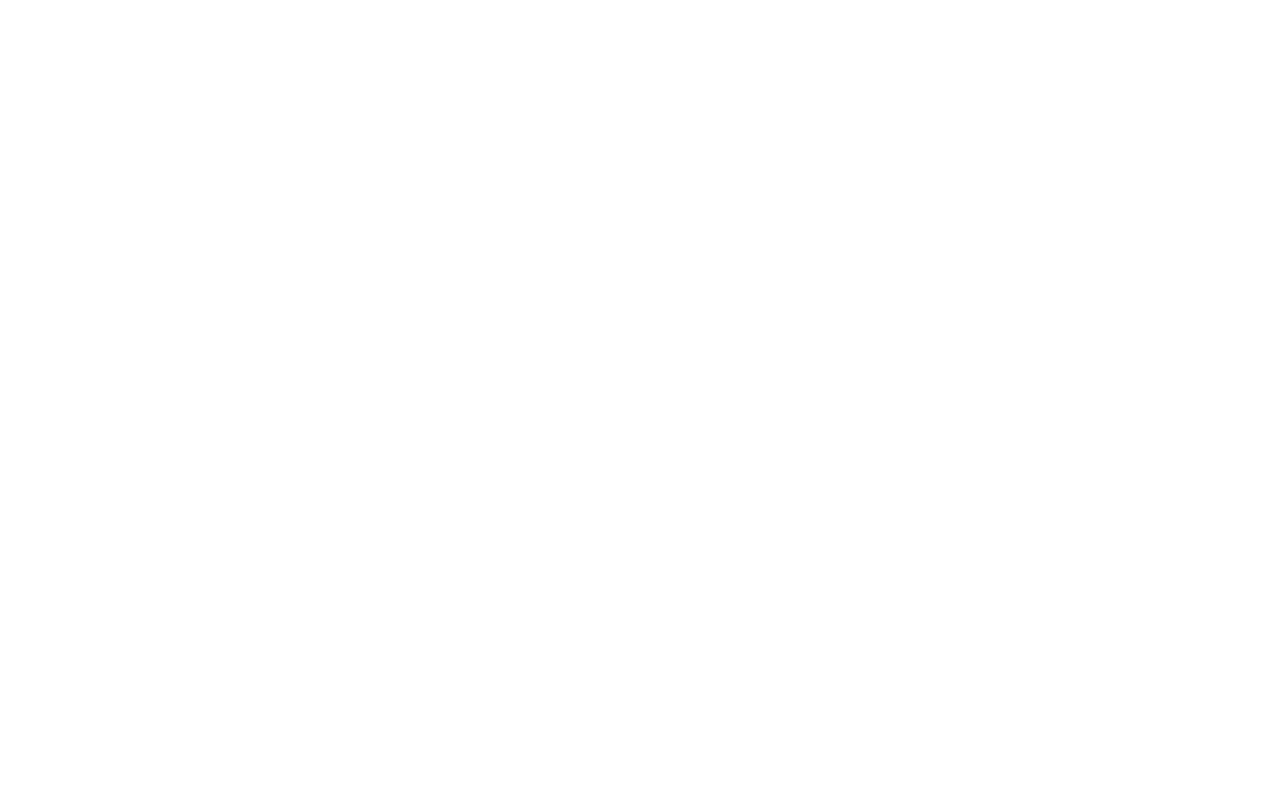
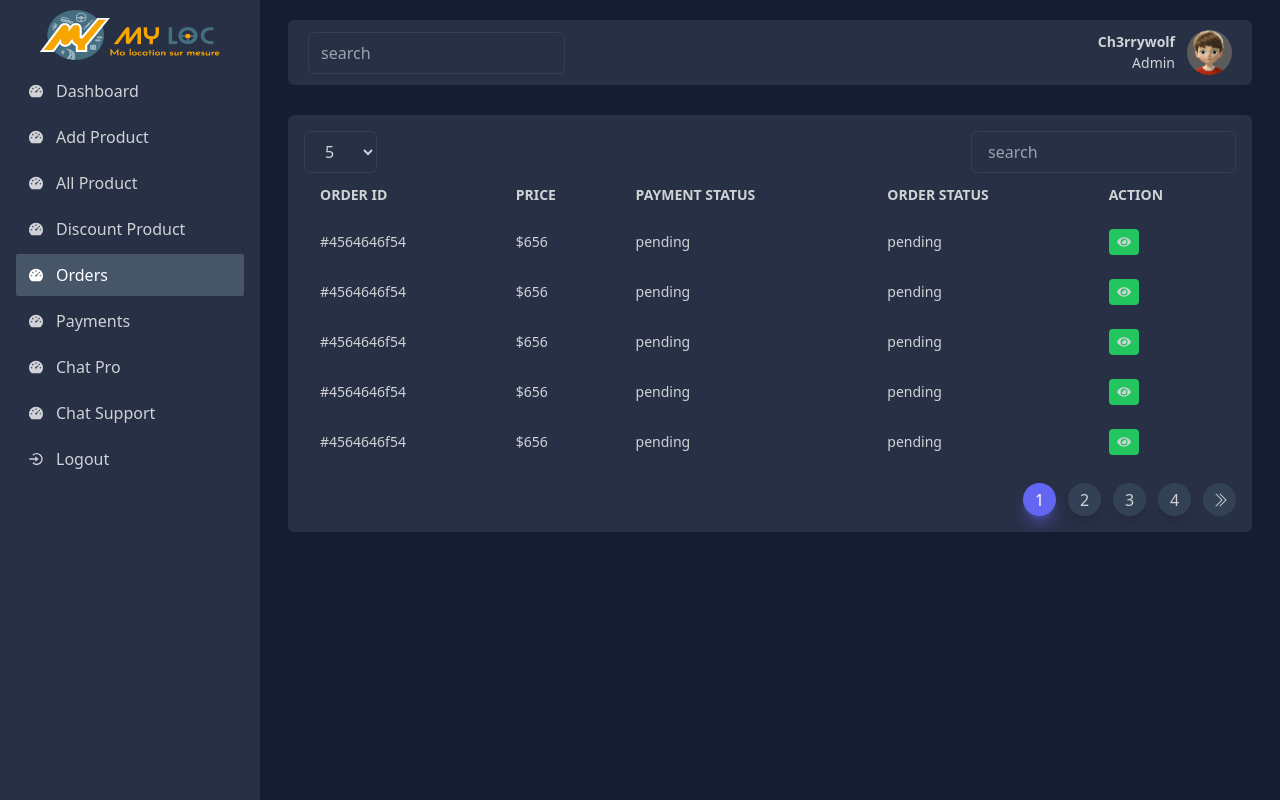
Before and after one commit to ch3rrywolf/krea, a React (Create React App) app in the folder dashboard/: page /archi/dashboard/orders in a window 1280 px wide. Before the commit this address had no page. Built offline with nearby package versions, Linux system fonts and the light colour scheme.

Commit message:
[FRONT] Orders Archi {Orders.jsx.}

```diff
--- a/dashboard/src/router/routes/archiRoutes.js
+++ b/dashboard/src/router/routes/archiRoutes.js
@@ -5,6 +5,7 @@
 const AddProduct = lazy(() => import("../../views/archi/AddProduct"))
 const Products = lazy(() => import("../../views/archi/Products"))
 const DiscountProducts = lazy(() => import("../../views/archi/DiscountProducts"))
+const Orders = lazy(() => import("../../views/archi/Orders"))
 
 export const archiRouters = [
     {
@@ -31,5 +32,10 @@
         path : '/archi/dashboard/discount-product',
         element : <DiscountProducts />,
         ability : ['archi']
+    },
+    {
+        path : '/archi/dashboard/orders',
+        element : <Orders />,
+        ability : ['archi']
     }
 ]
--- /dev/null
+++ b/dashboard/src/views/archi/Orders.jsx
@@ -0,0 +1,54 @@
+import React, { useState } from 'react'
+import { FaEdit, FaEye, FaTrash } from 'react-icons/fa'
+import { Link } from 'react-router-dom'
+import Pagination from '../Pagination'
+import Search from '../components/Search'
+
+const Orders = () => {
+    const [currentPage, setCurrentPage] = useState(1)
+    const [searchValue, setSearchValue] = useState('')
+    const [parPage, setParPage] = useState(5)
+  return (
+    <div className='px-2 lg:px-7 pt-5'>
+        <div className='w-full p-4 bg-[#283046] rounded-md'>
+        <Search setParPage={setParPage} setSearchValue={setSearchValue} searchValue={searchValue} />
+
+        <div className='relative overflow-x-auto'>
+          <table className='w-full text-sm text-left text-[#d0d2d6]'>
+            <thead className='text-sm text-[#d0d2d6] uppercase boorder-b border-slate-700'>
+              <tr>
+                <th scope='col' className='py-3 px-4'>Order Id</th>
+                <th scope='col' className='py-3 px-4'>Price</th>
+                <th scope='col' className='py-3 px-4'>Payment Status</th>
+                <th scope='col' className='py-3 px-4'>Order Status</th>
+                <th scope='col' className='py-3 px-4'>Action</th>
+              </tr>
+            </thead>
+            <tbody>
+              {
+                [1,2,3,4,5].map((d, i) => <tr key={i}>
+                <td scope='row' className='py-3 px-4 font-medium whitespace-nowrap'>#4564646f54</td>
+                <td scope='row' className='py-3 px-4 font-medium whitespace-nowrap'>$656</td>
+                <td scope='row' className='py-3 px-4 font-medium whitespace-nowrap'><span>pending</span></td>
+                <td scope='row' className='py-3 px-4 font-medium whitespace-nowrap'><span>pending</span></td>
+                <td scope='row' className='py-3 px-4 font-medium whitespace-nowrap'><Link className='p-[6px] w-[30px] bg-green-500 rounded hover:shadow-lg hover:shadow-green-500/50 flex justify-center items-center'><FaEye /></Link></td>
+              </tr>)
+              }
+            </tbody>
+          </table>
+        </div>
+        <div className='w-full flex justify-end mt-4 bottom-4 right-4'>
+                    <Pagination
+                        pageNumber={currentPage}
+                        setPageNumber={setCurrentPage}
+                        totalItem={50}
+                        parPage={parPage}
+                        showItem={4}
+                    />
+                </div>
+        </div>
+    </div>
+  )
+}
+
+export default Orders
--- a/dashboard/src/views/archi/Products.jsx
+++ b/dashboard/src/views/archi/Products.jsx
@@ -63,7 +63,7 @@
                                     </td>
                                     <td scope='row' className='py-1 px-4 font-medium whitespace-nowrap'>
                                         <div className='flex justify-start items-center gap-4'>
-                                            <Link to={`/seller/dashboard/edit-product/${d._id}`} className='p-[6px] bg-yellow-500 rounded hover:shadow-lg hover:shadow-yellow-500/50'><FaEdit /></Link>
+                                            <Link className='p-[6px] bg-yellow-500 rounded hover:shadow-lg hover:shadow-yellow-500/50'><FaEdit /></Link>
                                             {/* <Link className='p-[6px] bg-green-500 rounded hover:shadow-lg hover:shadow-green-500/50'><FaEye /></Link> */}
                                             <button className='p-[6px] bg-red-500 rounded hover:shadow-lg hover:shadow-red-500/50'><FaTrash /></button>
                                             {/* <Link to={`/seller/dashboard/add-banner/${d._id}`} className='p-[6px] bg-cyan-500 rounded hover:shadow-lg hover:shadow-cyan-500/50'><GiKnightBanner /></Link> */}
```
